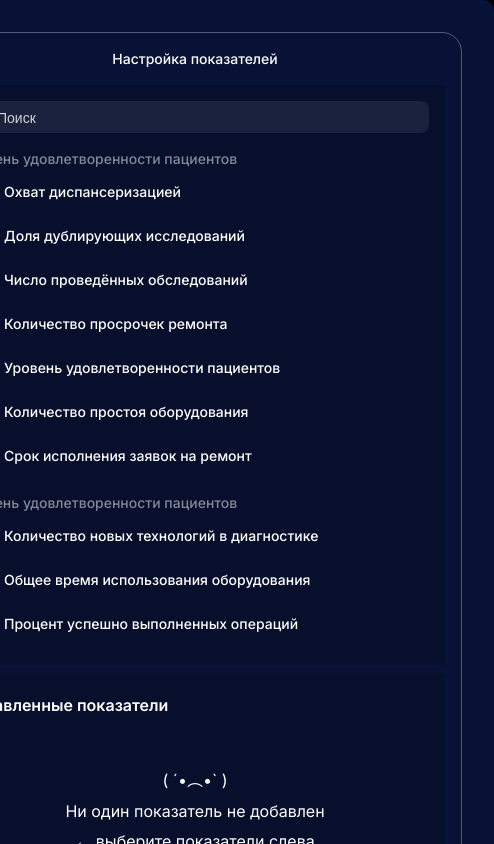
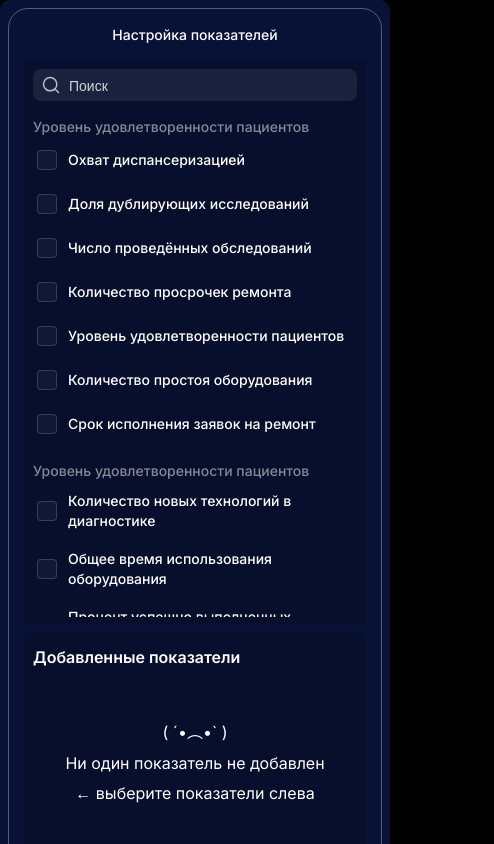
Before and after one commit to irtek/test-app, a React (Create React App) app: page / in a window 390 px wide. Shown: the top 844 px of the page, 494 px wide, since content can reach past the window. Built offline with nearby package versions, Linux system fonts and the light colour scheme.

Commit message:
feat(&fix): Исправления улучшения и добавлена поддержка мобильной версии

```diff
--- a/public/index.html
+++ b/public/index.html
@@ -3,7 +3,7 @@
 <head>
     <meta charset="utf-8"/>
     <link rel="icon" href="%PUBLIC_URL%/favicon.ico"/>
-    <meta name="viewport" content="width=device-width, initial-scale=1"/>
+    <meta name="viewport" content="width=device-width, initial-scale=1.0, maximum-scale=5.0, minimum-scale=1.0">
     <meta name="theme-color" content="#000000"/>
     <meta
             name="description"
--- a/src/components/MetricsConfigurator/MetricsConfigurator.module.scss
+++ b/src/components/MetricsConfigurator/MetricsConfigurator.module.scss
@@ -24,6 +24,10 @@
   box-sizing: border-box;
   transition: opacity .4s ease-in-out;
   opacity: 0;
+
+  @media screen and (max-width: 960px) {
+    padding: 8px;
+  }
 
   &Loaded {
     opacity: 1;
@@ -70,6 +74,7 @@
     flex-direction: column;
     gap: 2px;
     overflow: hidden !important;
+    box-sizing: border-box;
   }
 
   &__scrollable {
@@ -82,10 +87,14 @@
     --gap: 8px;
     display: flex;
     justify-content: space-between;
-    width: 100%;
+    max-width: 100svw;
     flex-wrap: wrap;
     gap: var(--gap);
     max-height: 100%;
+
+    @media screen and (max-width: 960px) {
+      flex-direction: column;
+    }
   }
 
   &__noSearchResults {
@@ -112,13 +121,16 @@
   &__column {
     $this: &;
     flex: 1 0 calc(50% - var(--gap));
-    min-width: 500px;
     display: flex;
     flex-direction: column;
     gap: 16px;
     padding: 16px;
     background-color: rgba(#000, .16);
     box-sizing: border-box;
+
+    @media screen and (max-width: 960px) {
+      padding: 8px;
+    }
 
     &Header {
       display: flex;
--- a/src/components/MetricsConfigurator/components/Checkbox/Checkbox.module.scss
+++ b/src/components/MetricsConfigurator/components/Checkbox/Checkbox.module.scss
@@ -12,6 +12,11 @@
   align-items: center;
   padding: 8px;
   transition: opacity .15s ease-in-out;
+
+  @media screen and (max-width: 960px) {
+    padding-left: 0;
+    padding-right: 0;
+  }
 
   &__input {
     flex: 0 0 20px;
--- a/src/components/MetricsConfigurator/components/Checkbox/index.tsx
+++ b/src/components/MetricsConfigurator/components/Checkbox/index.tsx
@@ -10,11 +10,11 @@
 
 const Checkbox: React.FC<CheckboxProps> = React.memo(({label, isChecked, onChange, value}) => {
     return (
-        <label className={styles.Checkbox}>
+        <div className={styles.Checkbox}>
             <input type="checkbox" className={styles.Checkbox__input} checked={isChecked}
                    onChange={() => onChange(value)}/>
             {label}
-        </label>
+        </div>
     );
 });
 
```
